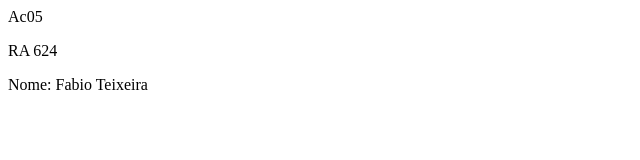
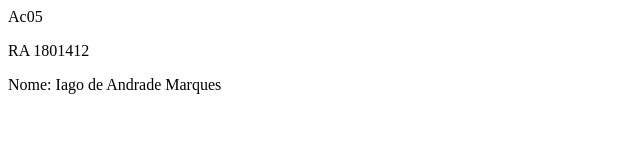
Before and after one commit to Iaguitcho/ac05RA1801412, a plain HTML site: page index.html in a window 1280 px wide. Shown: the whole page, without its empty margins (0-640 px from the left). Drawn offline with Linux system fonts and the light colour scheme.

Commit message:
Subindo Arquivo certo

```diff
--- a/index.html
+++ b/index.html
@@ -6,7 +6,7 @@
 </head>
 <body>
 <p>Ac05</p>
-<p>RA 624</p>
-<p>Nome: Fabio Teixeira</p>
+<p>RA 1801412</p>
+<p>Nome: Iago de Andrade Marques</p>
 </body>
 </html>
```
